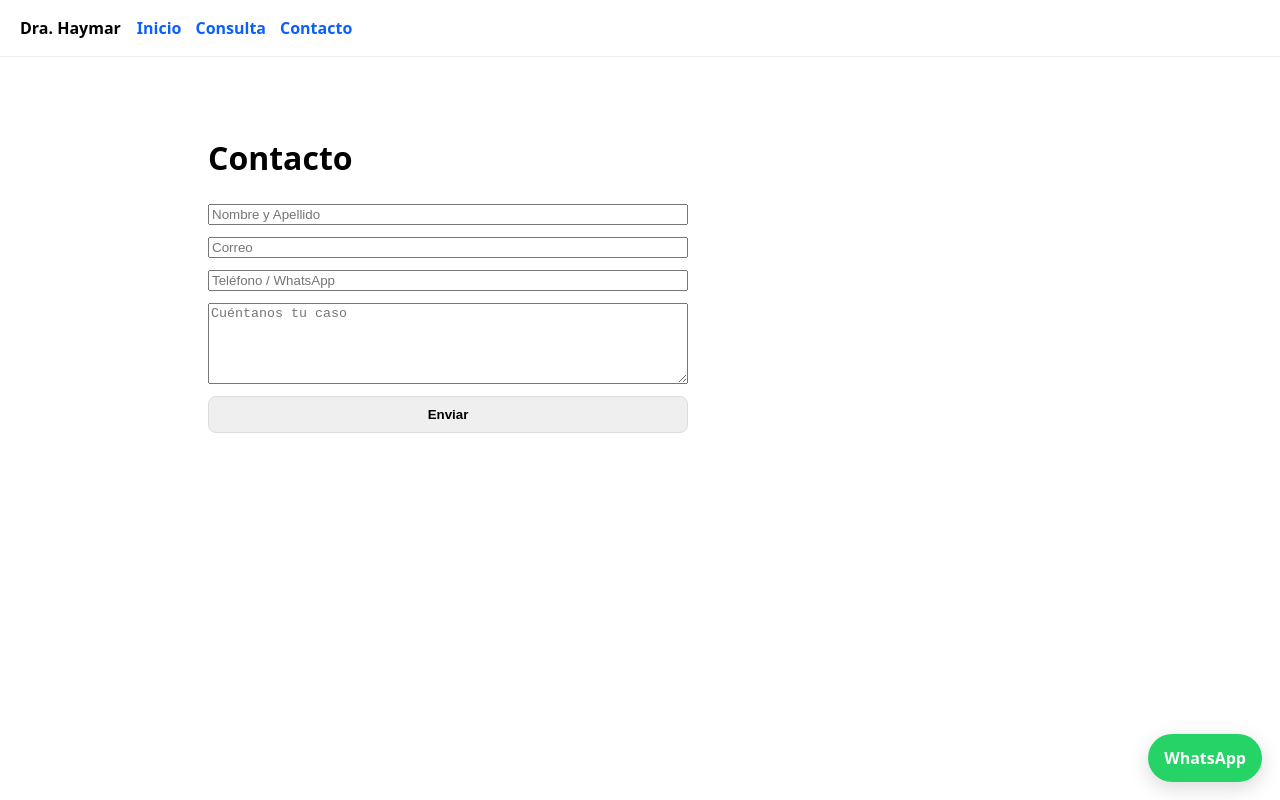
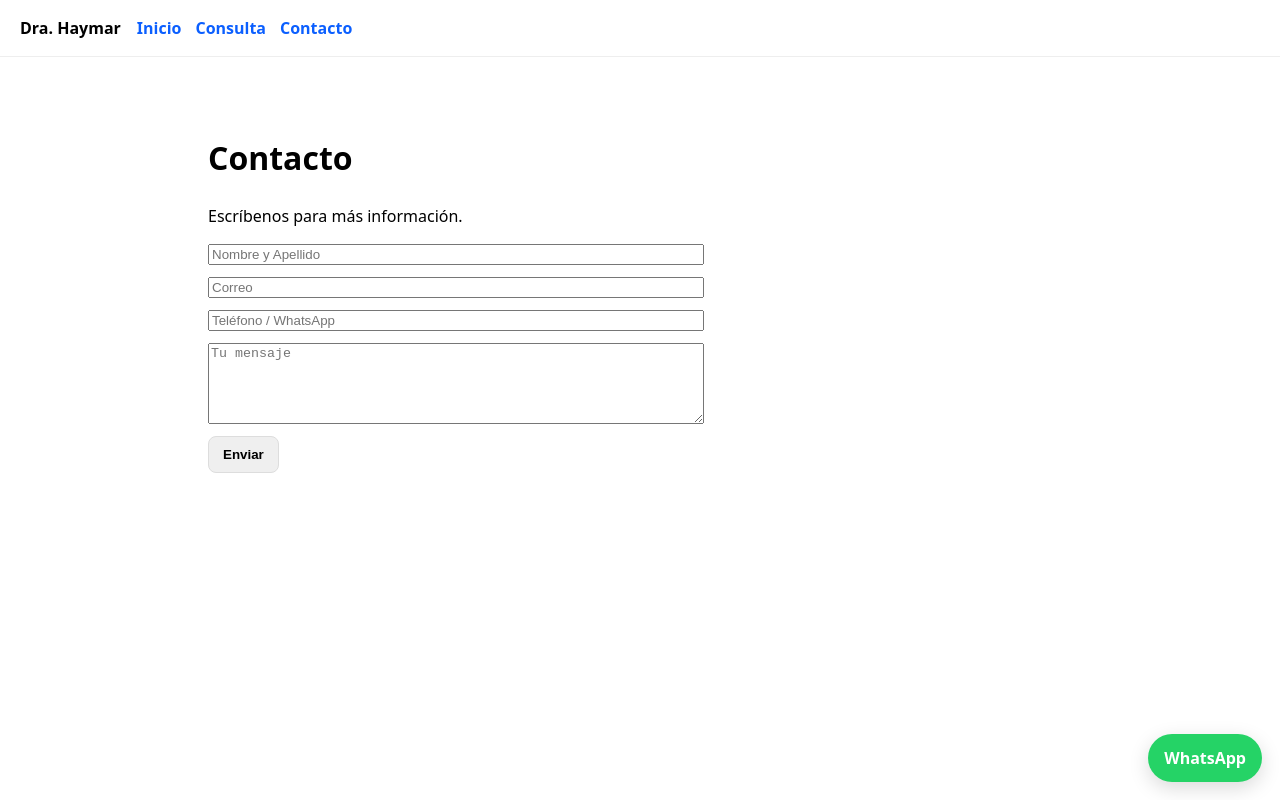
Before and after one commit to infobyolisjo-cpu/haymar-site, a Next.js app: page /contacto in a window 1280 px wide. Built offline with nearby package versions, Linux system fonts and the light colour scheme.

Commit message:
fix(contacto): server component sin useSearchParams + envío Resend

```diff
--- a/app/api/contact/route.ts
+++ b/app/api/contact/route.ts
@@ -34,6 +34,7 @@ export async function POST(req: Request) {
       return NextResponse.json({ ok: false, error: "No se pudo enviar el correo" }, { status: 500 });
     }
 
+    // Redirección 303 para que la página muestre el aviso ✅
     return NextResponse.redirect(new URL("/contacto?ok=1", req.url), 303);
   } catch (e) {
     console.error(e);
--- a/app/contacto/page.tsx
+++ b/app/contacto/page.tsx
@@ -1,22 +1,42 @@
-"use client";
-import { useSearchParams } from "next/navigation";
-
-export default function ContactoPage() {
-  const sp = useSearchParams();
-  const ok = sp.get("ok") === "1";
+// app/contacto/page.tsx  (Server Component)
+export default function ContactoPage({
+  searchParams,
+}: {
+  searchParams?: { ok?: string };
+}) {
+  const ok = searchParams?.ok === '1';
 
   return (
-    <main style={{ padding: "2rem" }}>
+    <main style={{ padding: '2rem', maxWidth: 560 }}>
       <h1>Contacto</h1>
 
-      {ok && <p style={{ color: "green" }}>✅ ¡Gracias! Tu mensaje fue enviado.</p>}
+      {ok && (
+        <p style={{ color: 'green', marginTop: 8 }}>
+          ✅ ¡Gracias! Tu mensaje fue enviado.
+        </p>
+      )}
 
-      <form action="/api/contact" method="post" style={{ display: "grid", gap: 12, maxWidth: 480 }}>
+      <p style={{ marginTop: 8 }}>Escríbenos para más información.</p>
+
+      <form
+        action="/api/contact"
+        method="post"
+        style={{ display: 'grid', gap: 12, marginTop: 16 }}
+      >
         <input name="nombre" placeholder="Nombre y Apellido" required />
         <input name="email" type="email" placeholder="Correo" required />
         <input name="telefono" placeholder="Teléfono / WhatsApp" />
-        <textarea name="mensaje" placeholder="Cuéntanos tu caso" rows={5} required />
-        <button type="submit" style={{ padding: "10px 14px", fontWeight: 700, borderRadius: 8, border: "1px solid #ddd" }}>
+        <textarea name="mensaje" placeholder="Tu mensaje" rows={5} required />
+        <button
+          type="submit"
+          style={{
+            padding: '10px 14px',
+            fontWeight: 700,
+            borderRadius: 8,
+            border: '1px solid #ddd',
+            width: 'fit-content',
+          }}
+        >
           Enviar
         </button>
       </form>
```
